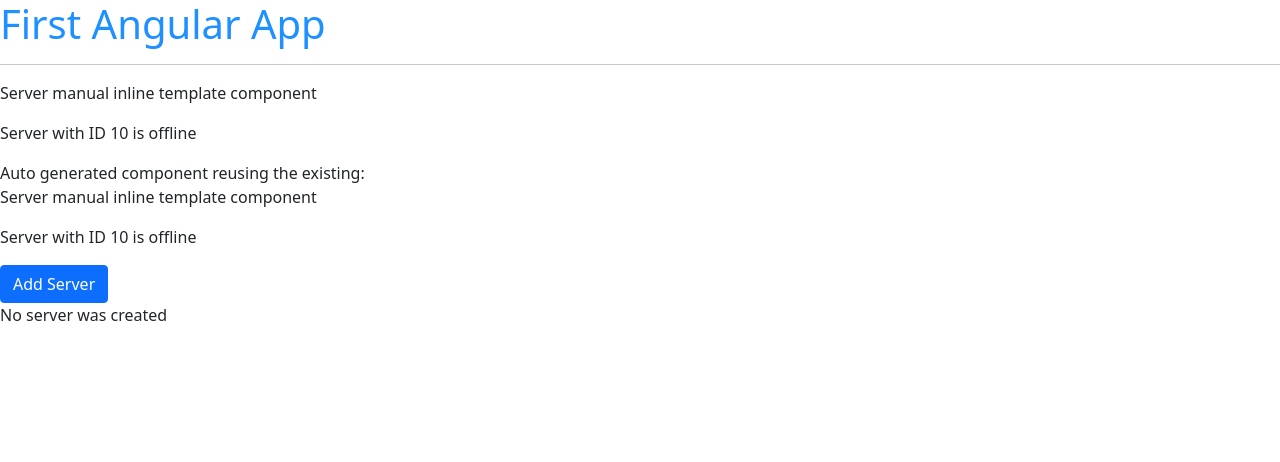
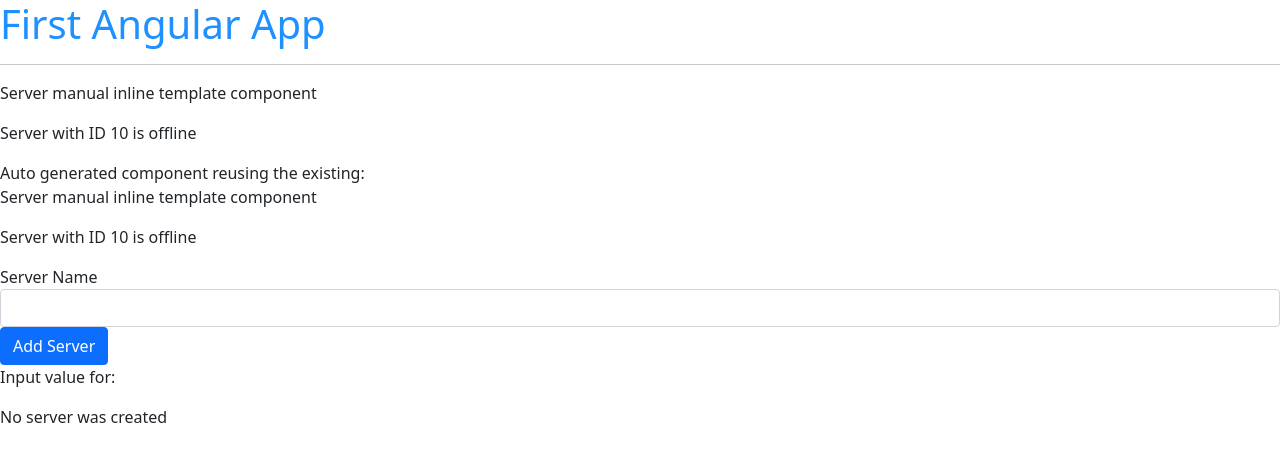
Before and after one commit to gretaivan/angular, an Angular app: page / in a window 1280 px wide. Shown: the top 462 px of the page. Built offline with nearby package versions, Linux system fonts and the light colour scheme.

Commit message:
adds two-way binding example

```diff
--- a/src/app/servers/servers.component.ts
+++ b/src/app/servers/servers.component.ts
@@ -3,7 +3,11 @@
 @Component({
   selector: 'app-servers',
   template: `Auto generated component reusing the existing: <app-server></app-server>
+
+  <label>Server Name</label>
+  <input type="text" id="name" class="form-control" [(ngModel)]="serverName">
   <button class="btn btn-primary" [disabled]="!allowNewServer" (click)="onCreateServer()">Add Server</button>
+  <p>Input value for: {{serverName}}</p>
   <p>{{ serverCreationStatus }}</p>`,
   styleUrls: ['./servers.component.css']
 })
@@ -13,6 +17,8 @@
 
   allowNewServer = false;
   serverCreationStatus = 'No server was created';
+  serverName ='';
+
 
   constructor() {
     setTimeout(() => {
@@ -24,7 +30,11 @@
   }
 
   onCreateServer () {
-    this.serverCreationStatus = 'Server was created!';
+    this.serverCreationStatus = 'Server ' + this.serverName + ' was created!';
+  }
+
+  onUpdateServerName (event: Event) {
+    this.serverName = (<HTMLInputElement>event.target).value;
   }
 
 }
```
